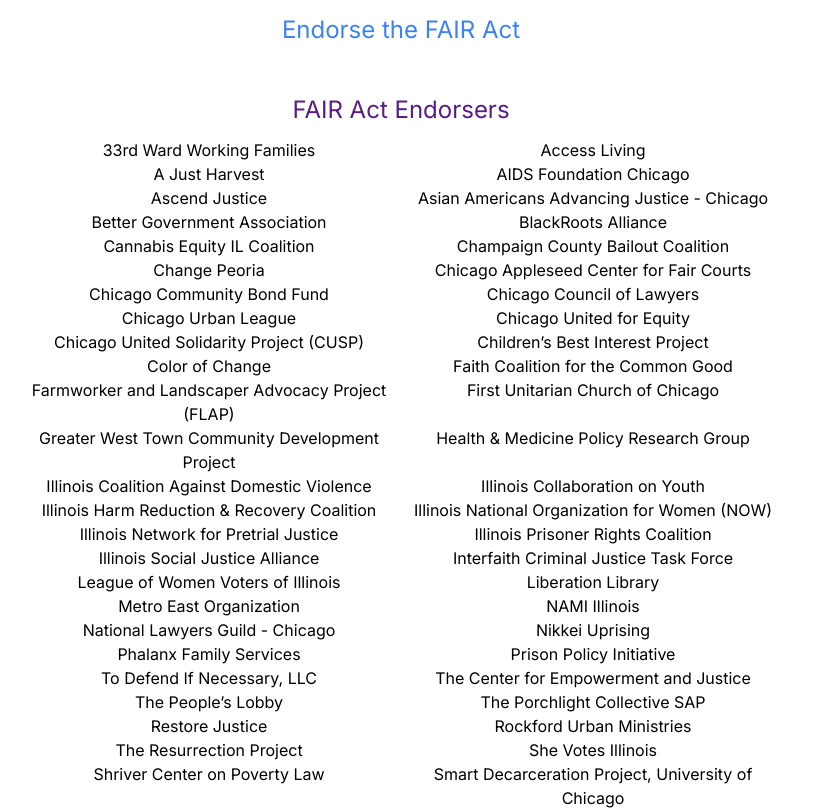
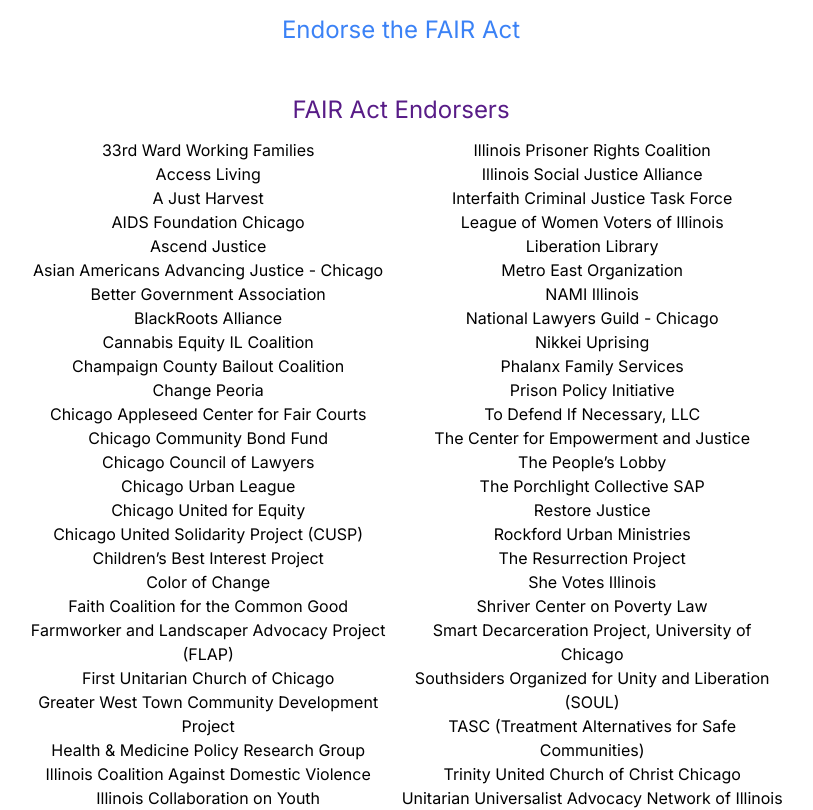
Before and after one commit to hunterMotko/il_pd_st, a Next.js app: page /fairact in a window 1280 px wide. Shown: the part 460-1270 px from the top of the page, without its empty margins (239-1052 px from the left). Built offline with nearby package versions, Linux system fonts and the light colour scheme.

Commit message:
sort fair act endorsers

```diff
--- a/src/app/fairact/page.tsx
+++ b/src/app/fairact/page.tsx
@@ -2,6 +2,12 @@
 import endorsers from "@/public/fairact.json"
 
 export default function FairActPage() {
+  let first= [], second = []
+  let mid = endorsers.length/2
+  for (let i = 0; i < endorsers.length; i++) {
+    (i < mid) ? first.push(endorsers[i]) : second.push(endorsers[i])
+  }
+
   return (
     <>
       <div className="grid w-full grid-flow-row gap-x-0 gap-y-1 md:grid-cols-1 md:gap-1 xl:grid-cols-1">
@@ -24,11 +30,14 @@
         </div>
         <div className="flex flex-col">
           <h3 className="text-purple-900 text-2xl mb-3">FAIR Act Endorsers</h3>
-          <ul className="grid grid-cols-1 sm:grid-cols-2">
-            {endorsers.map(item => (
-              <li key={item} className="">{item}</li>
-            ))}
-          </ul>
+          <div className="md:flex justify-around">
+            <div>
+              {first.map(item => <div>{item}</div>)}
+            </div>
+            <div>
+              {second.map(item => <div>{item}</div>)}
+            </div>
+          </div>
         </div>
       </section>
     </>
```
Also changed, not shown: 1 other file (tests, documents, lock files or other folders).
